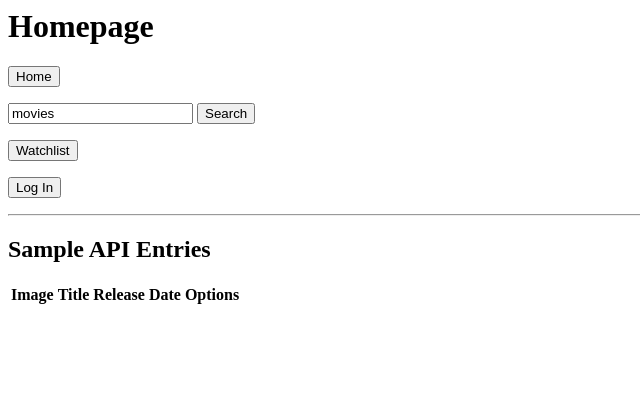
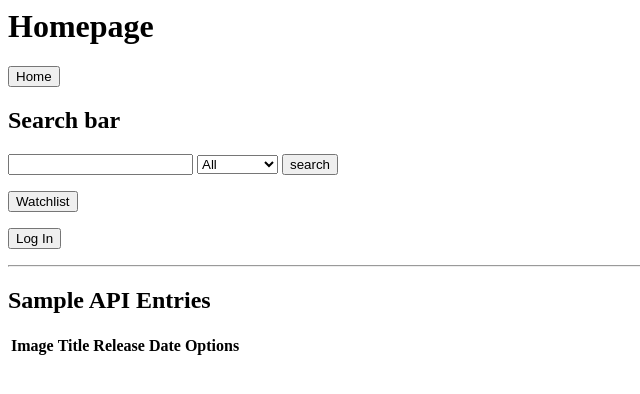
Before and after one commit to mmwerner92/mimdb, a Django app: page / in a window 1280 px wide. Shown: the top 394 px of the page, without its empty margins (0-640 px from the left). Run offline with Django 3.2, Linux system fonts and the light colour scheme; lists and menus that the app fills with data are empty; parts of the project's set-up code (start-up, migrations or seed data) failed here and were passed over; some libraries are stand-ins or nearby versions.

Commit message:
added api/ajax into master

```diff
--- a/apps/imdb/templates/imdb/index.html
+++ b/apps/imdb/templates/imdb/index.html
@@ -1,7 +1,14 @@
 <html>
 
 <head>
-    <title>Homepage</title>
+    <meta charset="utf-8" />
+    <meta http-equiv="X-UA-Compatible" content="IE=edge">
+    <title>IMDB Project</title>
+    <!-- <link href="https://maxcdn.bootstrapcdn.com/bootstrap/4.0.0/css/bootstrap.min.css" rel="stylesheet" integrity="sha384-Gn5384xqQ1aoWXA+058RXPxPg6fy4IWvTNh0E263XmFcJlSAwiGgFAW/dAiS6JXm" crossorigin="anonymous"> -->
+    <script
+  src="https://code.jquery.com/jquery-3.3.1.min.js"
+  integrity="sha256-FgpCb/KJQlLNfOu91ta32o/NMZxltwRo8QtmkMRdAu8="
+  crossorigin="anonymous"></script>
 </head>
 
 <body>
@@ -15,11 +22,27 @@
         <button>Home</button>
     </form>
 
-    <form action='/search' method="POST">
+    <h2>Search bar</h2>
+    <form action="/search/searchpage" method="POST" class="ajax_form">
+        {% csrf_token %}
+        <input type="search" name="search" id="ajax_search">
+        <select name="search_option" id="searchselect">
+          <option value="multi">All</option>
+          <option value="movie">Movies</option>
+          <option value="person">People</option>
+          <option value="keyword">Keywords</option>
+        </select>
+        <input type="submit" value="search">
+    </form>
+    <div id = 'searches'>
+
+    </div>
+
+    <!-- <form action='/search' method="POST">
         {% csrf_token %}
         <input type="text" name="search" id="search" value="movies">
         <input type="submit" value="Search">
-    </form>
+    </form> -->
 
     <form action='/watchlist' method="POST">
         {% csrf_token %}
@@ -75,5 +98,22 @@
 
 
 </body>
+<script>
+
+    $('.ajax_form').submit(function(e){
+    //   e.preventDefault()
+    })
+    $('#ajax_search').keyup(function(){
+      var search_option = $('#searchselect').val()
+      $.ajax({
+        url: '/search/'+search_option+'/',
+        method: 'post',
+        data: $(this).parent().serialize(),
+        success: function(serverResponse) {
+        $('#searches').html(serverResponse)
+        }
+      })
+    });
+  </script>
 
 </html>
--- a/apps/imdb/urls.py
+++ b/apps/imdb/urls.py
@@ -3,7 +3,8 @@ from . import views
 urlpatterns = [
     url(r'^$', views.index),
     url(r'^watchlist$', views.watchlist),
-    url(r'^search$', views.search),
+    url(r'search/(?P<search_option>\w+)/$', views.result),
+    url(r'search/searchpage$', views.search),
     url(r'^add$', views.add),
     url(r'^(?P<id>\d+)$', views.show),
     url(r'^(?P<id>\d+)/add_list$', views.add_list),
--- a/apps/imdb/views.py
+++ b/apps/imdb/views.py
@@ -6,6 +6,8 @@ from django.contrib import messages
 from .models import *
 from ..login.models import *
 import bcrypt
+import requests, json
+from django.core import serializers
 
 
 def index(request):
@@ -45,22 +47,27 @@ def watchlist(request):
 
 
 def search(request):
-    movies = Movie.objects.all()
+    # movies = Movie.objects.all()
+    title = request.POST['search'].replace(' ', '+')
+    url = "https://api.themoviedb.org/3/search/"+request.POST["search_option"]+"?api_key=1a1ef1aa4b51f19d38e4a7cb134a5699&query="+title+"&page=1"
+    strresponse = requests.get(url).content
+    response = json.loads(strresponse)
     if 'curuser' in request.session:
         context = {
-            "movies":movies,
+            # "movies":movies,
+            "response" : response,
             "reg":"reg/logout",
             "label":"Log Out",
             "curuser":request.session['curuser']
         }
-        print request.session['curuser']
-        print "requested curuser"
     else:
         context = {
-            "movies":movies,
+            # "movies":movies,
+            "response" : response,
             "reg":"reg/",
             "label":"Log In"
         }
+
     return render(request,'imdb/search.html', context)
 
 def add(request):
@@ -106,3 +113,13 @@ def rm_list(request, id):
         return redirect('/watchlist')
     else:
         return redirect('/reg/')
+
+def result(request, search_option):
+    title = request.POST['search'].replace(' ', '+')
+    url = "https://api.themoviedb.org/3/search/"+search_option+"?api_key=1a1ef1aa4b51f19d38e4a7cb134a5699&query="+title+"&page=1"
+    strresponse = requests.get(url).content
+    response = json.loads(strresponse)
+    context = {
+        "response" : response,
+    }
+    return render(request, 'imdb/_results.html', context)
```
Also changed, not shown: apps/imdb/templates/imdb/_results.html (added, +20 -0 lines), apps/imdb/templates/imdb/search.html (+29 -2 lines).
